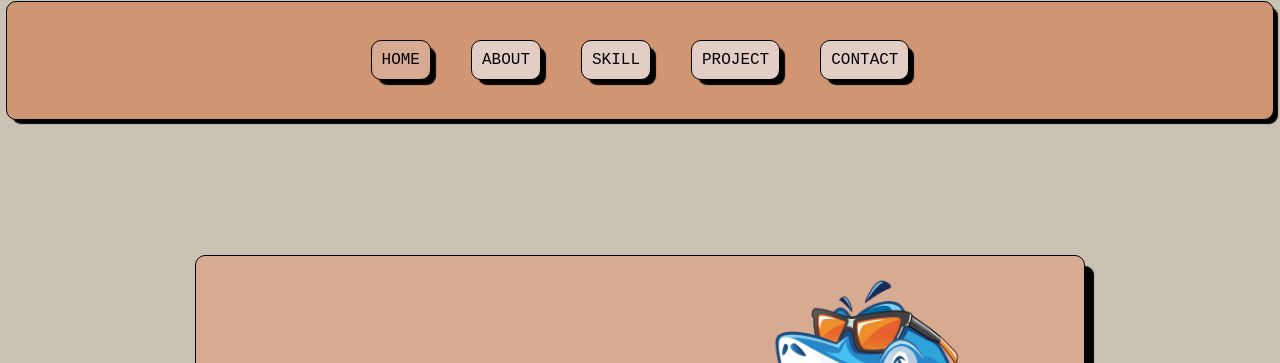
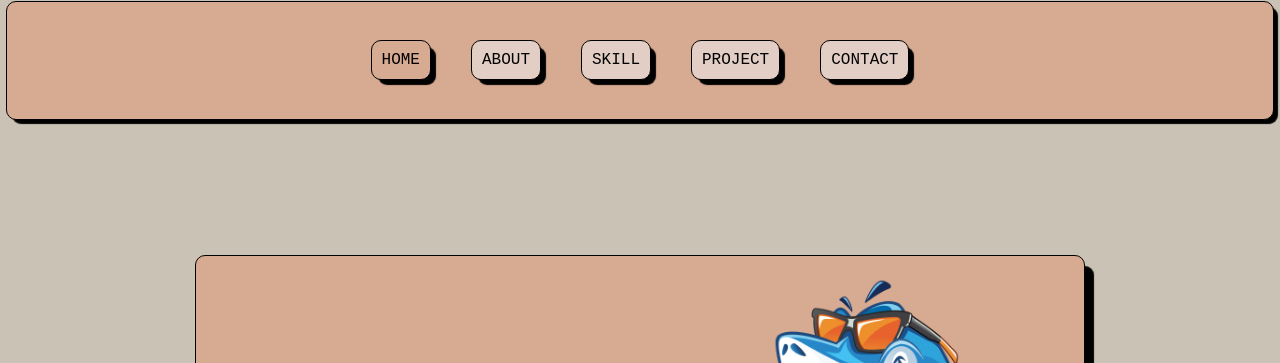
Before and after one commit to super-z4-key/portfolio_simple, a plain HTML site: page index.html in a window 1280 px wide. Shown: the top 363 px of the page. Drawn offline with Linux system fonts and the light colour scheme.

Commit message:
merubah tampilan/tema

```diff
--- a/style.css
+++ b/style.css
@@ -27,7 +27,7 @@ body {
 .navbar {
   width: 100%;
   height: 15%;
-  background-color: #d09573;
+  background-color: #d7aa92;
   box-shadow: 5px 5px 1px -1px rgb(0, 0, 0);
   border: 1px solid black;
   border-radius: 10px;
```
